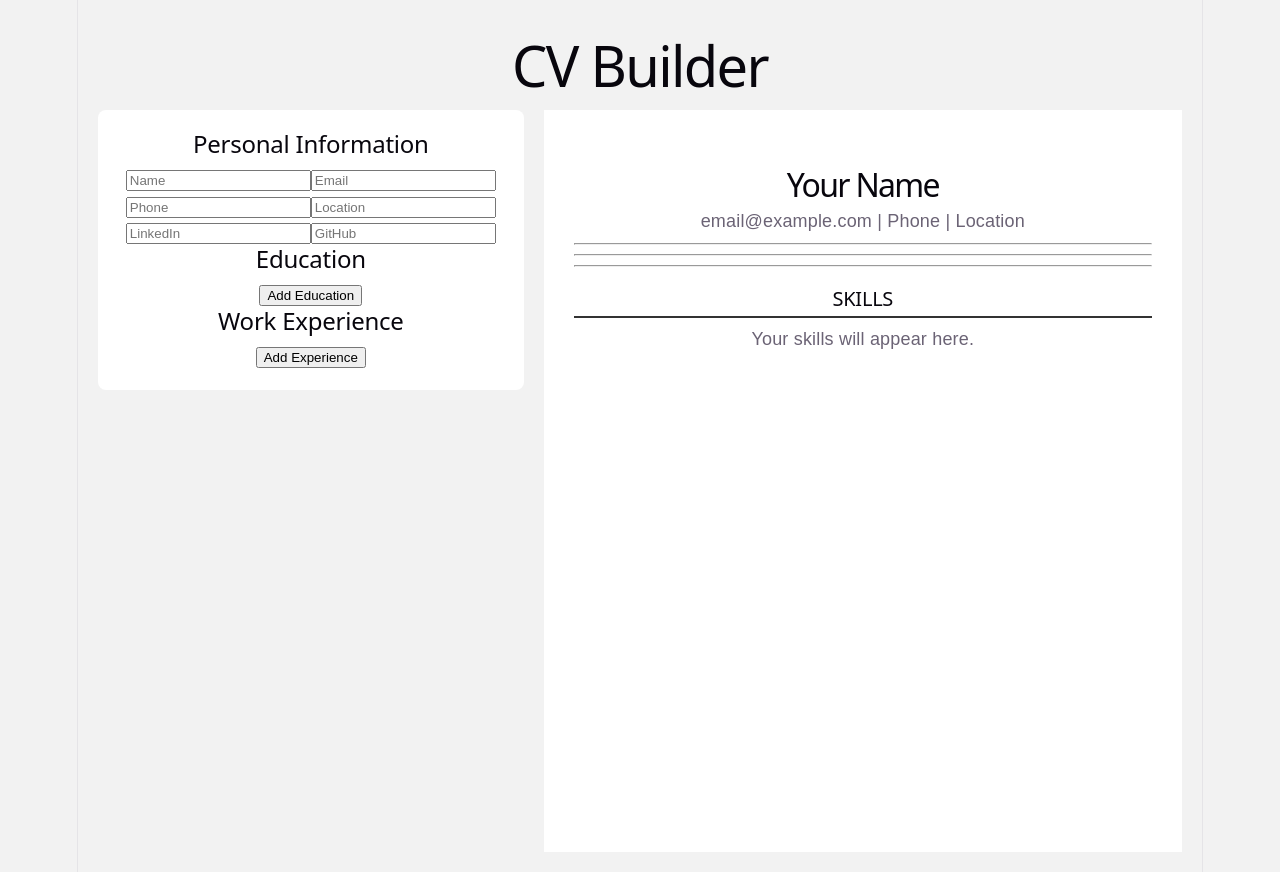
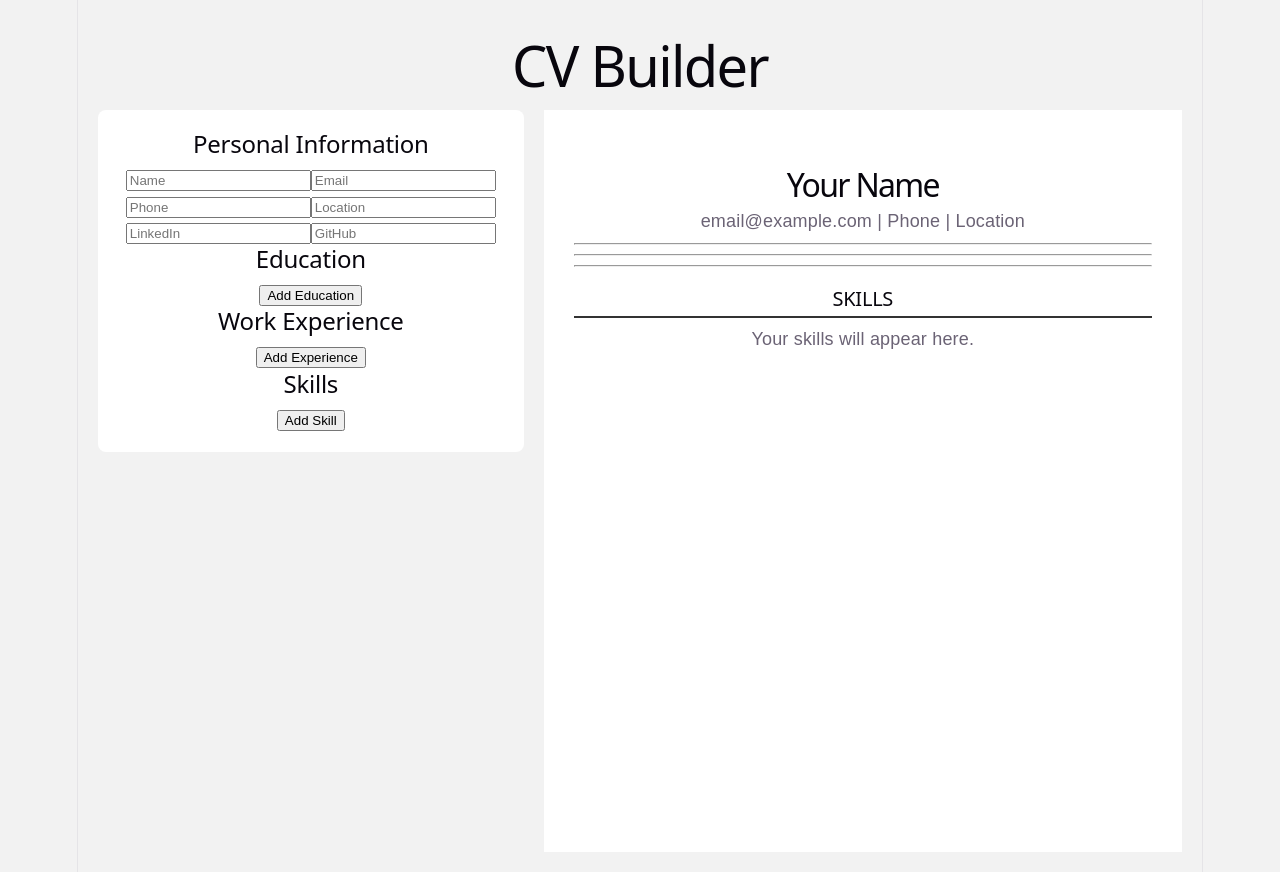
Before and after one commit to kidistm03/cv-making, a React (Vite) app: page / in a window 1280 px wide. Built offline with nearby package versions, Linux system fonts and the light colour scheme.

Commit message:
update app.jsx

```diff
--- a/src/App.jsx
+++ b/src/App.jsx
@@ -3,6 +3,7 @@ import PersonalForm from "./components/PersonalForm";
 import CVPreview from "./components/CVPreview";
 import EducationForm from "./components/EducationForm";
 import ExperienceForm from "./components/ExperienceForm";
+import SkillsForm from "./components/SkillsForm";
 import "./App.css";
 
 function App() {
@@ -32,6 +33,7 @@ function App() {
           <PersonalForm cv={cv} setCv={setCv} />
           <EducationForm cv={cv} setCv={setCv} />
           <ExperienceForm cv={cv} setCv={setCv} />
+          <SkillsForm cv={cv} setCv={setCv} />
         </div>
 
         <div className="preview-panel">
```
